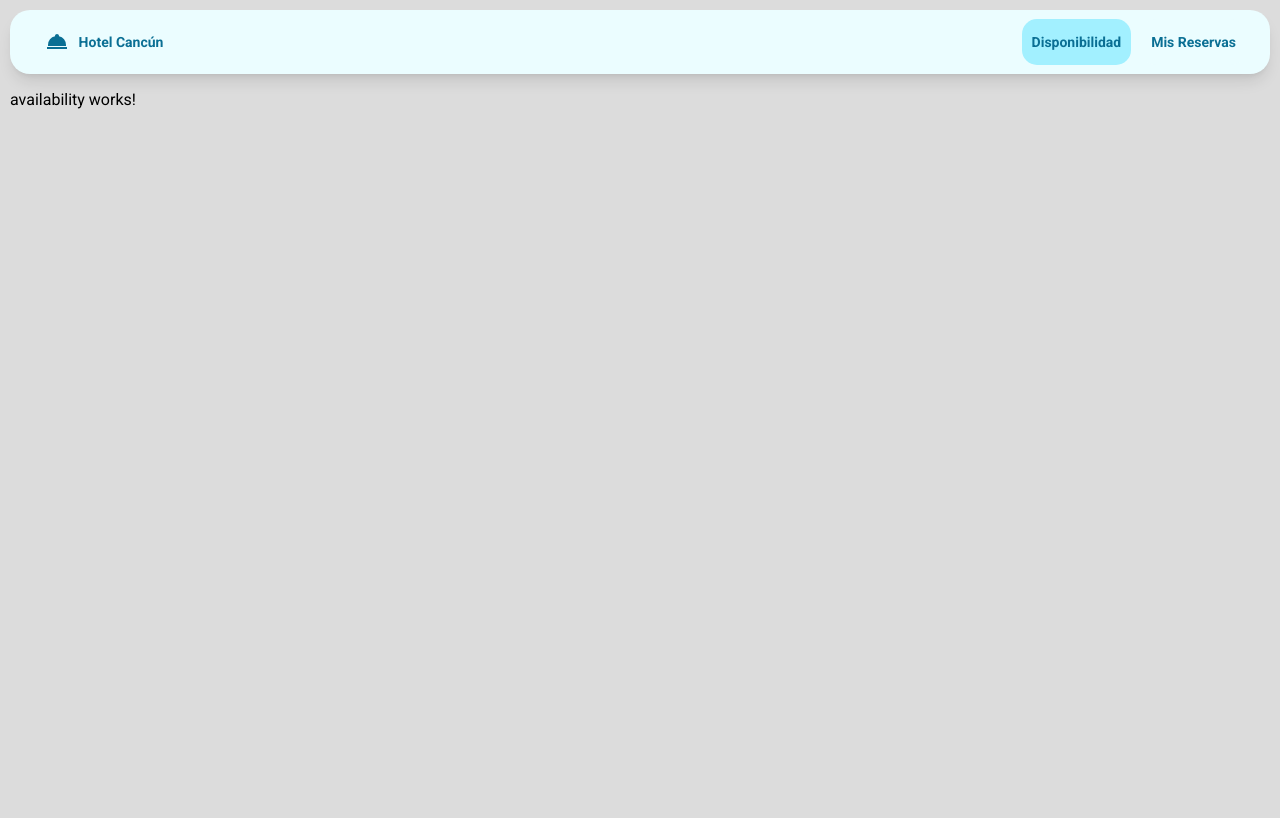
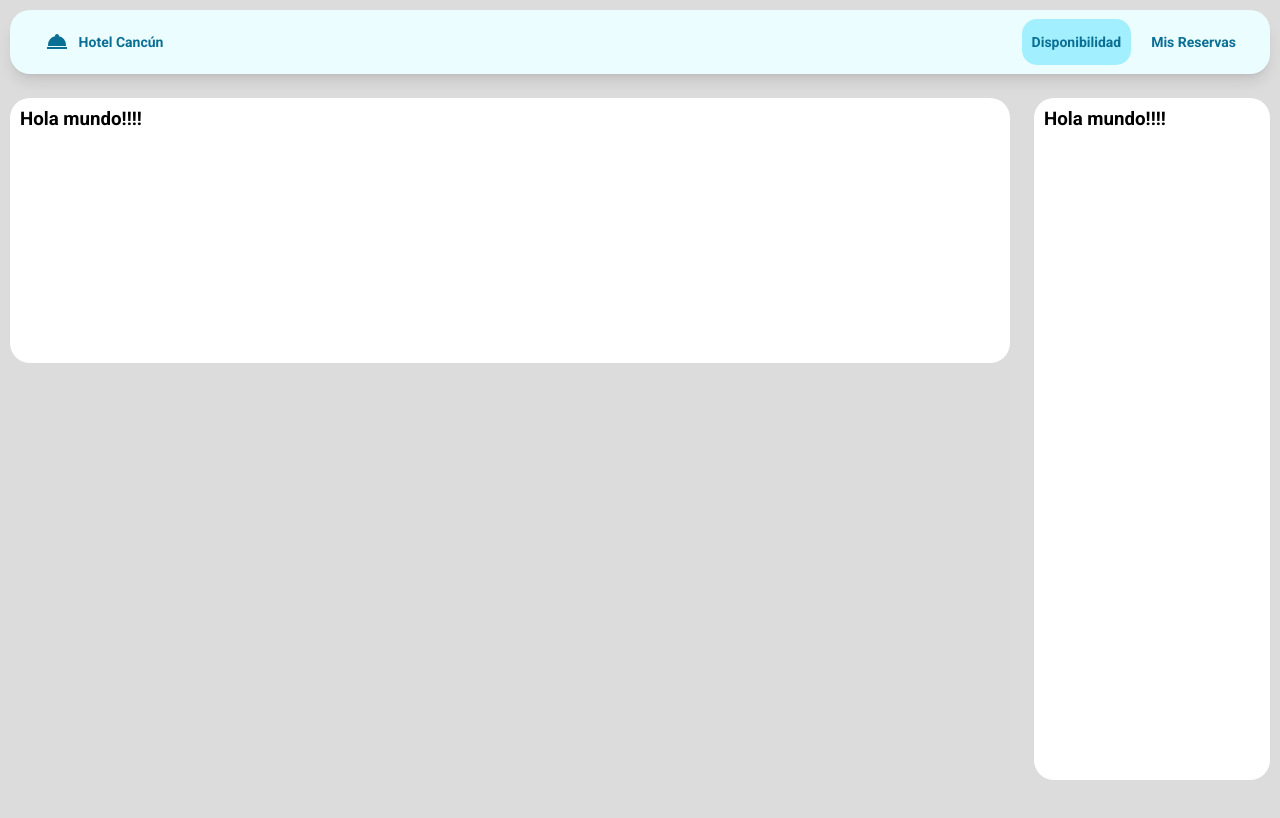
Before and after one commit to aristobulo99/challenge-santovecino-hotel-front, an Angular app: page /availability in a window 1280 px wide. Built offline with nearby package versions, Linux system fonts and the light colour scheme.

Commit message:
fix: maquetacion de card y ajustes de padding

```diff
--- a/src/app/pages/availability/availability.component.html
+++ b/src/app/pages/availability/availability.component.html
@@ -1 +1,22 @@
-<p>availability works!</p>
+<section class="full section-availa" >
+    <div class="room-content">
+        <app-simple-card class="card-simple-content"
+                         [content]="roomTemplate"></app-simple-card>
+    </div>
+
+    <app-simple-card class="reservation-content" [content]="reservationTemplate"></app-simple-card>
+</section>
+
+<ng-template #roomTemplate>
+    <div class="full">
+        <h1 style="margin: 0;">Hola mundo!!!!</h1>
+
+    </div>
+</ng-template>
+
+
+<ng-template #reservationTemplate>
+    <div class="full">
+        <h1 style="margin: 0;">Hola mundo!!!!</h1>
+    </div>
+</ng-template>
--- a/src/app/pages/availability/availability.component.scss
+++ b/src/app/pages/availability/availability.component.scss
@@ -0,0 +1,27 @@
+.section-availa{
+    width: 100%;
+    height: 90%;
+    display: flex;
+    flex-direction: row;
+    gap: 1.5rem;
+    padding: 0.875rem 0.625rem 1.5rem 0.625rem;
+    box-sizing: border-box;
+}
+
+.room-content{
+    width: 62.5rem;
+    height: 100%;
+    display: flex;
+    flex-direction: column;
+    align-items: start;
+}
+
+.card-simple-content{
+    width: 62.5rem;
+    height: 16.563rem;
+}
+
+.reservation-content{
+    width: 30.75rem;
+    height: 100%;
+}
--- a/src/app/pages/availability/availability.component.ts
+++ b/src/app/pages/availability/availability.component.ts
@@ -1,9 +1,10 @@
 import { Component } from '@angular/core';
+import { SimpleCardComponent } from '../../shared/components/atom/simple-card/simple-card.component';
 
 @Component({
   selector: 'app-availability',
   standalone: true,
-  imports: [],
+  imports: [SimpleCardComponent],
   templateUrl: './availability.component.html',
   styleUrl: './availability.component.scss'
 })
--- /dev/null
+++ b/src/app/shared/components/atom/simple-card/simple-card.component.html
@@ -0,0 +1,7 @@
+<section class="full card-content"
+         [ngClass]="{
+            'bg-white card-simple': type == 'simple',
+            'bg-turquoise-100 card-turquoise': type == 'turquoise'
+         }">
+    <ng-container *ngTemplateOutlet="content"></ng-container>
+</section>
--- /dev/null
+++ b/src/app/shared/components/atom/simple-card/simple-card.component.scss
@@ -0,0 +1,13 @@
+.card-content{
+    padding: 0.625rem;
+    box-sizing: border-box;
+}
+
+.card-simple{
+    border-radius: 1.25rem;
+}
+
+.card-turquoise{
+    border-radius: 0.313rem;
+    border-left: 0.313rem solid #038AB7 ;
+}
--- a/src/app/shared/components/molecule/header/header.component.html
+++ b/src/app/shared/components/molecule/header/header.component.html
@@ -1,3 +1,4 @@
+<section class="header-section">
     <header class="bg-turquoise-50 header-content shadow-lg">
         <div class="icon-title" (click)="clickButton('/home')">
             <app-icon class="icon-content" [name]="'room-service'"></app-icon>
@@ -13,3 +14,4 @@
             }
         </div>
     </header>
+</section>
--- a/src/app/shared/components/molecule/header/header.component.scss
+++ b/src/app/shared/components/molecule/header/header.component.scss
@@ -1,3 +1,10 @@
+.header-section{
+    width: 100%;
+    height: auto;
+    padding: 0.625rem;
+    box-sizing: border-box;
+}
+
 .header-content{
     width: 100%;
     height: 4rem;
--- a/src/index.html
+++ b/src/index.html
@@ -8,7 +8,7 @@
   <link rel="icon" type="image/x-icon" href="favicon.ico">
   <link href="https://fonts.googleapis.com/css2?family=Roboto:wght@400;500;700&display=swap" rel="stylesheet">
 </head>
-<body class="w-h-full bg-white-beach-200" style="overflow: hidden; padding: 0.625rem;">
+<body class="w-h-full bg-white-beach-200" style="overflow: hidden;">
   <app-root></app-root>
 </body>
 </html>
--- a/src/styles.scss
+++ b/src/styles.scss
@@ -1,5 +1,10 @@
 /* You can add global styles to this file, and also import other style files */
 .w-h-full{
+    height: 100%;
+}
+
+.full{
+    width: 100%;
     height: 100%;
 }
 
@@ -69,6 +74,10 @@ body{
     background-color: #dcdcdc;
 }
 
+.bg-white{
+    background-color: white;
+}
+
 .shadow-lg{
     box-shadow: 0 10px 15px -3px rgb(0 0 0 / 0.1), 0 4px 6px -4px rgb(0 0 0 / 0.1);
 }
```
Also changed, not shown: src/app/shared/components/atom/simple-card/simple-card.component.ts (added, +19 -0 lines), 1 other file (tests, documents, lock files or other folders). Lines whose indentation alone changed are shown as unchanged.
